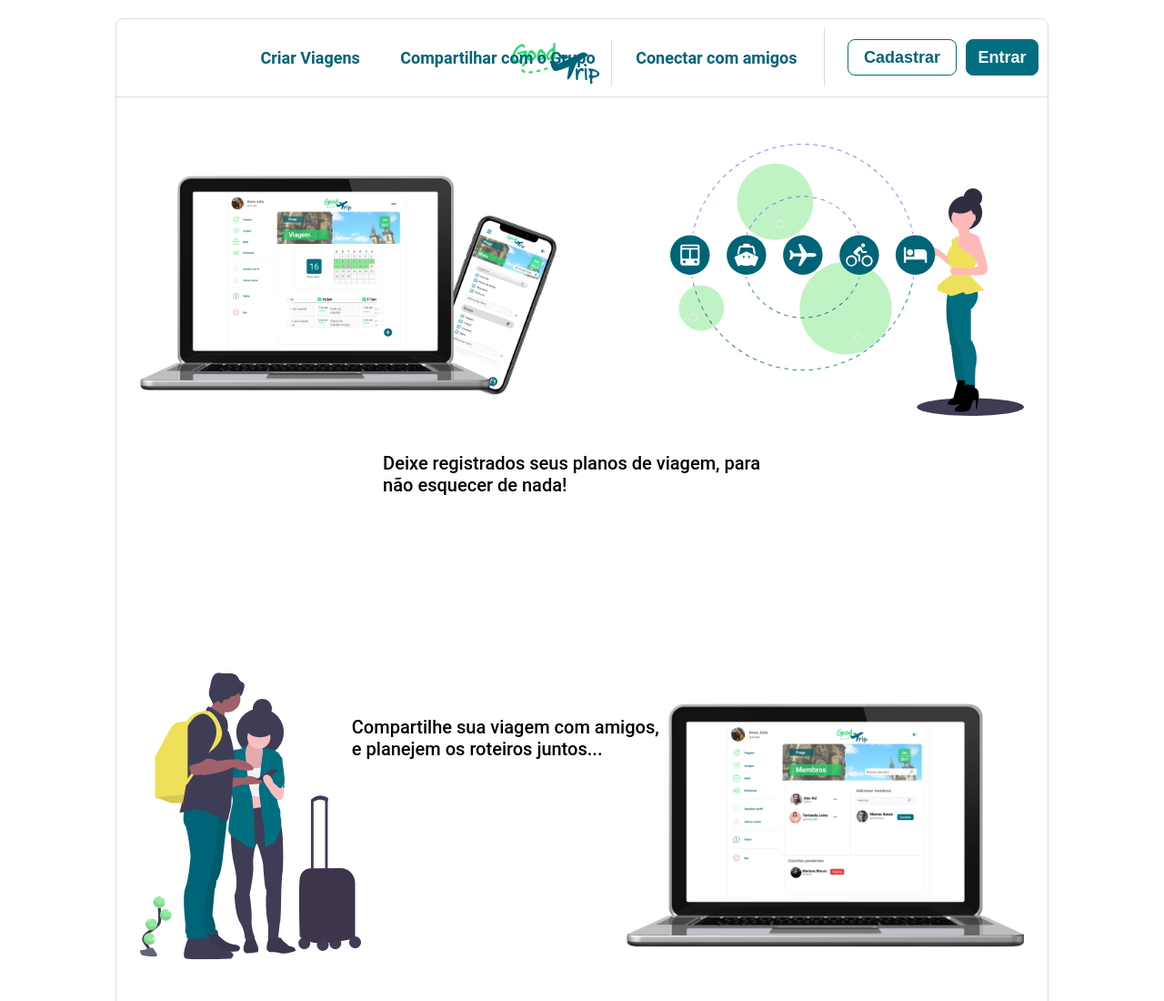
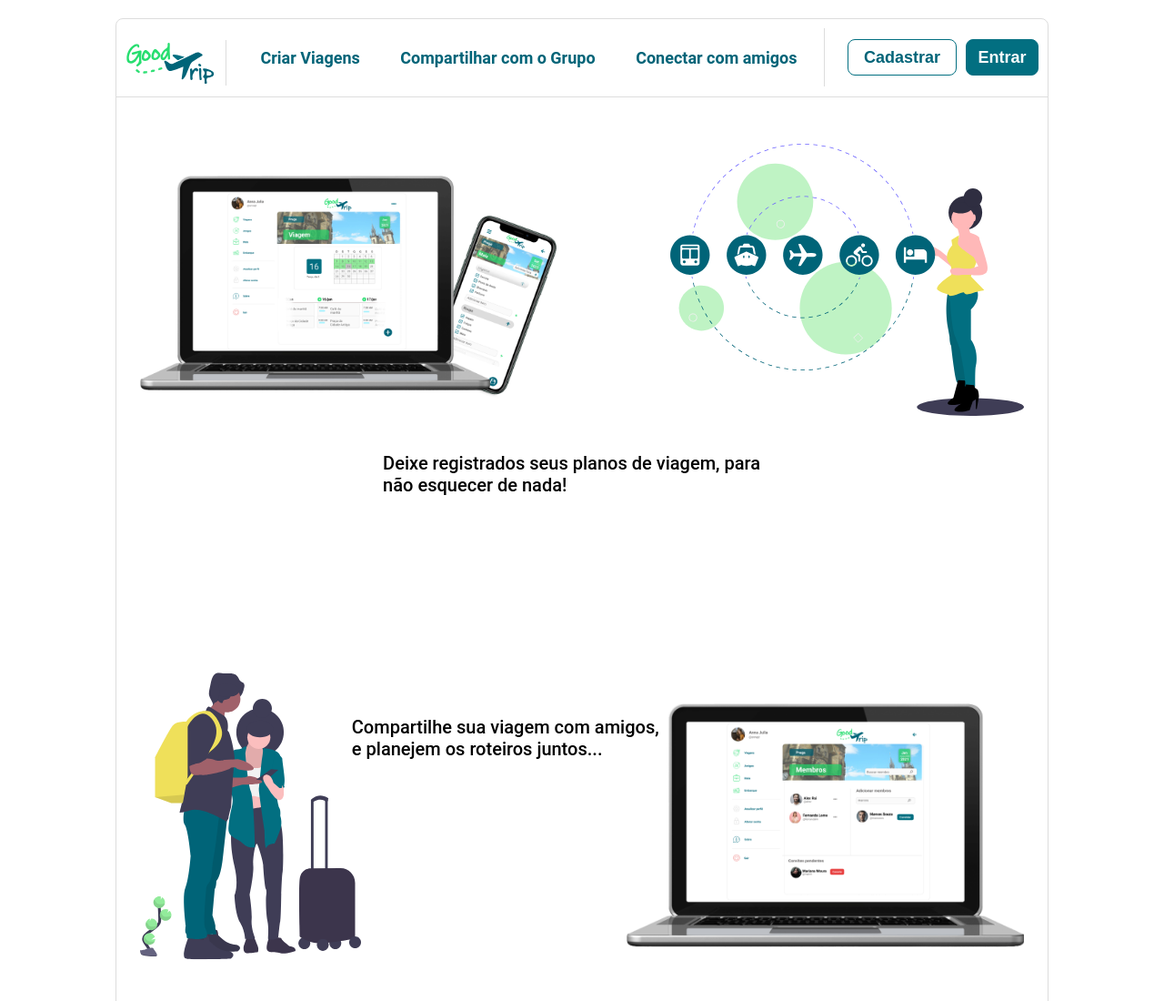
Before and after one commit to larrydiniz/GoodTrip, a plain HTML site: page front-end/views/index.html in a window 1280 px wide. Shown: the top 1100 px of the page at 91% size. Drawn offline with Linux system fonts and the light colour scheme.

Commit message:
ajuste css logo

```diff
--- a/front-end/public/styles/main.css
+++ b/front-end/public/styles/main.css
@@ -63,7 +63,7 @@ a {
     color: #006478;
     font-weight: bold;
 }
-.logo{
+.logo-main-goodtrip{
     width: 90px;
     margin-left: auto;
     margin-right: auto;
```
Also changed, not shown: front-end/views/Viagem/listaDeViagem.html (+1 -1 lines).
